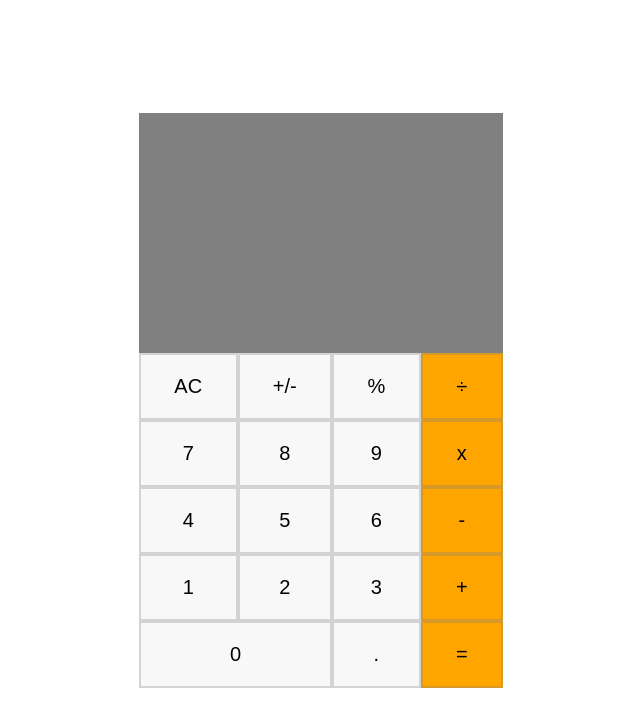
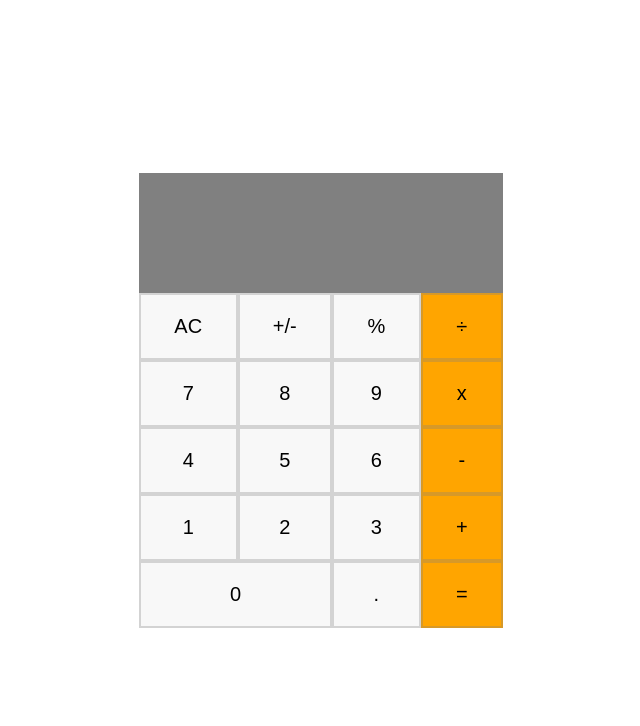
Before and after one commit to itsmraga-hub/Math-Magicians, a React (Create React App) app: page / in a window 1280 px wide. Shown: the top 726 px of the page, without its empty margins (319-959 px from the left). Built offline with nearby package versions, Linux system fonts and the light colour scheme.

Commit message:
Modify calculator styling

```diff
--- a/src/css/App.css
+++ b/src/css/App.css
@@ -41,7 +41,10 @@ body {
   display: block;
   padding: 0.5em;
   color: #fff;
-  text-align: right;
+  display: flex;
+  flex-wrap: wrap;
+  align-items: flex-end;
+  justify-content: flex-end;
   font-size: 2em;
   height: 2em;
   background-color: gray;
@@ -79,7 +82,7 @@ body {
   }
 
   .calculatorContainer .screen {
-    height: 6em;
+    height: 3em;
   }
 
   .calculatorContainer .btn {
```
